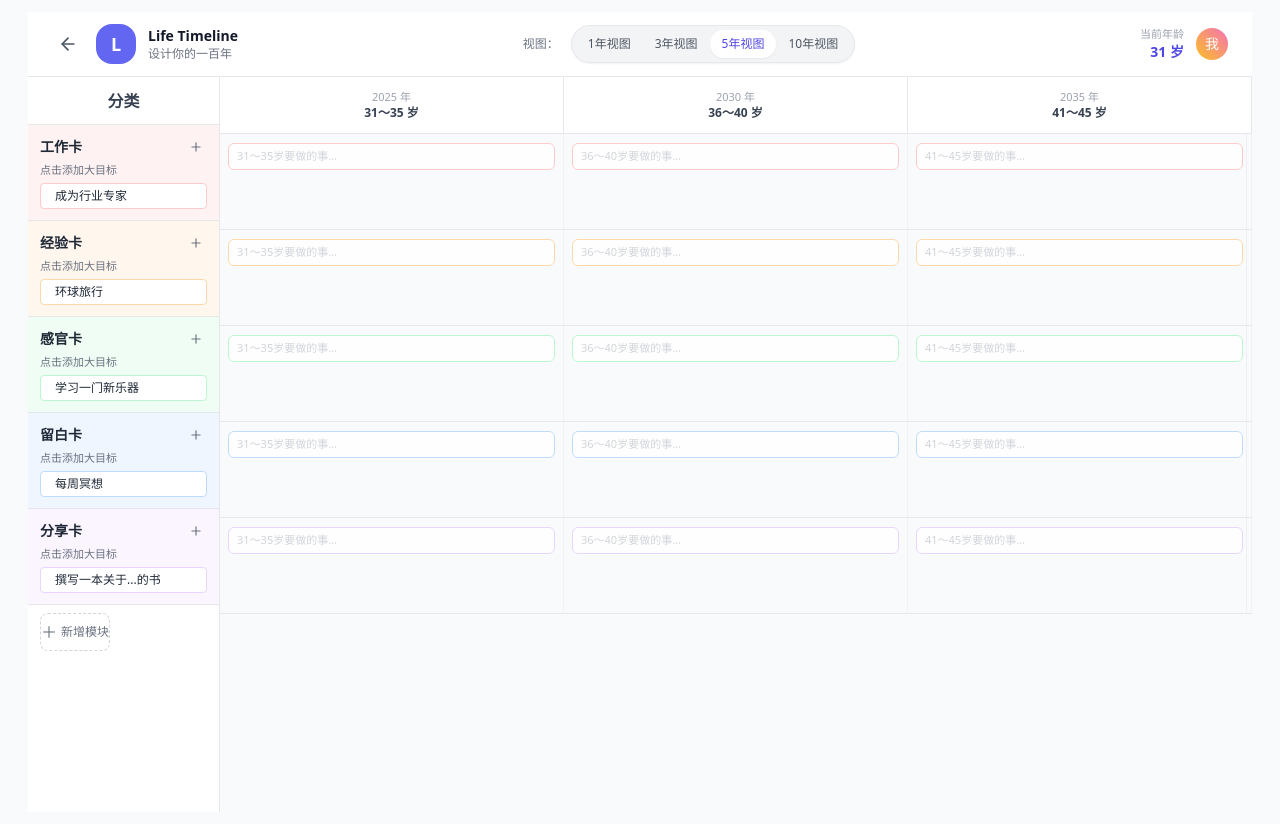
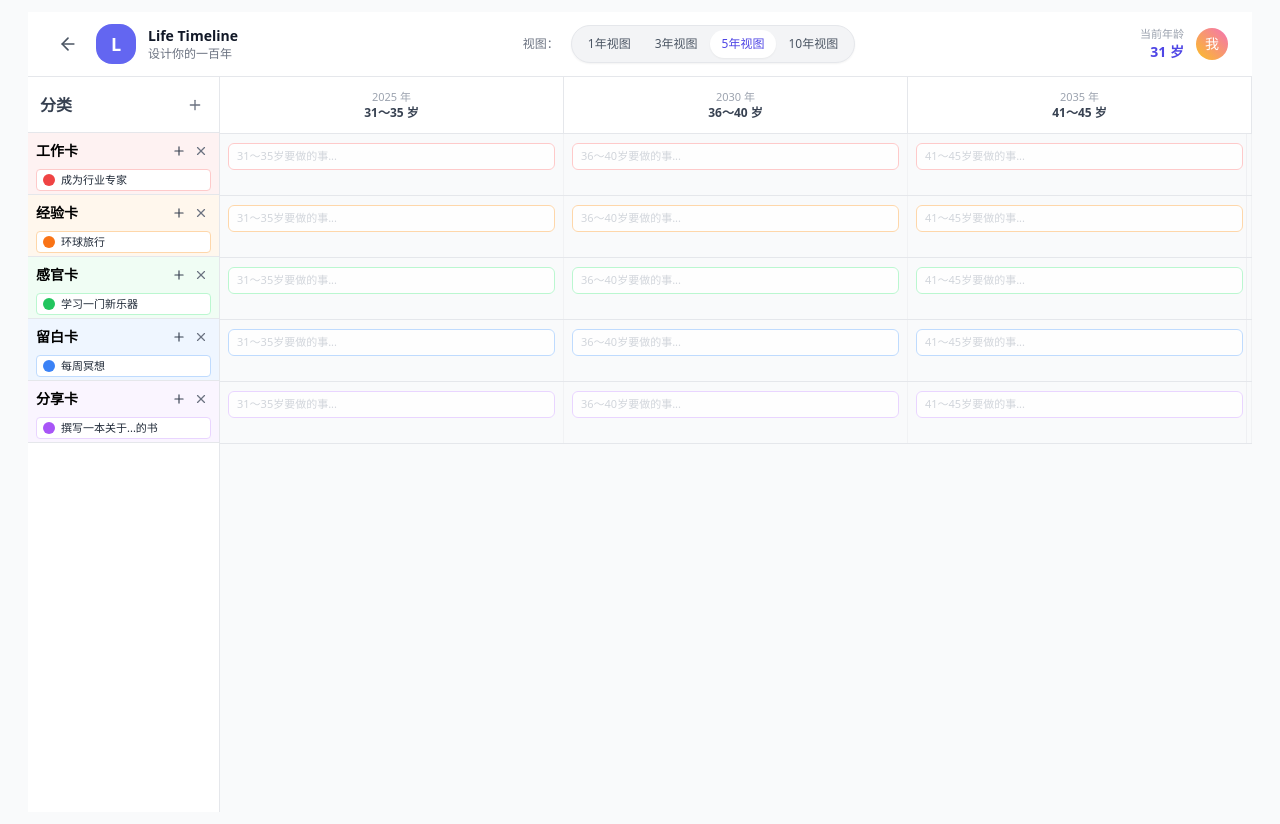
Before and after one commit to lilac31/life-system, a React (Vite) app: page / in a window 1280 px wide. Both pictures are taken after a click on the button "人生". Built offline with nearby package versions, Linux system fonts and the light colour scheme.

Commit message:
更新人生按钮hover链接为飞书文档

```diff
--- a/src/components/LifeTimeline.jsx
+++ b/src/components/LifeTimeline.jsx
@@ -1,5 +1,5 @@
 import React, { useState, useRef, useEffect } from 'react';
-import { Plus, ArrowLeft } from 'lucide-react';
+import { Plus, ArrowLeft, X, GripVertical } from 'lucide-react';
 
 const LifeTimeline = ({ onBack }) => {
   const [zoomLevel, setZoomLevel] = useState(5); // 1, 3, 5, 10 years
@@ -11,6 +11,7 @@ const LifeTimeline = ({ onBack }) => {
     { id: 'share', name: '分享卡', goals: [{ id: 'g5', text: '撰写一本关于...的书', color: 'purple' }] },
   ]);
   const [timelineTasks, setTimelineTasks] = useState({});
+  const [draggedTask, setDraggedTask] = useState(null);
   const timelineScrollRef = useRef(null);
   const mainContentScrollRef = useRef(null);
 
@@ -72,6 +73,26 @@ const LifeTimeline = ({ onBack }) => {
     });
   };
 
+  const handleDeleteCategory = (categoryId) => {
+    setCategories(prev => prev.filter(cat => cat.id !== categoryId));
+    // 同时删除该模块的所有任务
+    setTimelineTasks(prev => {
+      const newTasks = { ...prev };
+      Object.keys(newTasks).forEach(key => {
+        if (key.startsWith(`${categoryId}_`)) {
+          delete newTasks[key];
+        }
+      });
+      return newTasks;
+    });
+  };
+
+  const handleCategoryNameChange = (categoryId, name) => {
+    setCategories(prev => prev.map(cat =>
+      cat.id === categoryId ? { ...cat, name } : cat
+    ));
+  };
+
   const handleAddGoal = (categoryId) => {
     setCategories(prev => prev.map(cat => {
       if (cat.id !== categoryId) return cat;
@@ -80,6 +101,18 @@ const LifeTimeline = ({ onBack }) => {
       return {
         ...cat,
         goals: [...cat.goals, { id: newGoalId, text: '新的目标', color: defaultColor }],
+      };
+    }));
+  };
+
+  const handleDeleteGoal = (categoryId, goalId) => {
+    setCategories(prev => prev.map(cat => {
+      if (cat.id !== categoryId) return cat;
+      // 至少保留一个目标
+      if (cat.goals.length <= 1) return cat;
+      return {
+        ...cat,
+        goals: cat.goals.filter(goal => goal.id !== goalId),
       };
     }));
   };
@@ -111,12 +144,14 @@ const LifeTimeline = ({ onBack }) => {
 
   const handleTaskChange = (categoryId, groupKey, taskIndex, text) => {
     setTimelineTasks(prev => {
-      const existing = prev[groupKey] || [''];
-      const next = existing.map((item, idx) => (idx === taskIndex ? text : item));
+      const existing = prev[groupKey] || [{ id: Date.now(), text: '', spans: 1 }];
+      const next = existing.map((item, idx) =>
+        idx === taskIndex ? { ...item, text } : item
+      );
 
       // 如果编辑的是最后一个且有内容，自动增加一个空行
       if (taskIndex === next.length - 1 && text.trim() !== '') {
-        next.push('');
+        next.push({ id: Date.now() + 1, text: '', spans: 1 });
       }
 
       return {
@@ -126,10 +161,93 @@ const LifeTimeline = ({ onBack }) => {
     });
   };
 
+  const handleDeleteTask = (groupKey, taskIndex) => {
+    setTimelineTasks(prev => {
+      const existing = prev[groupKey] || [];
+      const filtered = existing.filter((_, idx) => idx !== taskIndex);
+
+      // 保证至少有一个空任务
+      if (filtered.length === 0 || filtered.every(t => t.text.trim() === '')) {
+        return {
+          ...prev,
+          [groupKey]: [{ id: Date.now(), text: '', spans: 1 }],
+        };
+      }
+
+      return {
+        ...prev,
+        [groupKey]: filtered,
+      };
+    });
+  };
+
   const getCellTasks = (groupKey) => {
     const tasks = timelineTasks[groupKey];
-    if (!tasks || tasks.length === 0) return [''];
+    if (!tasks || tasks.length === 0) return [{ id: Date.now(), text: '', spans: 1 }];
     return tasks;
+  };
+
+  const handleDragStart = (e, categoryId, groupKey, taskIndex, task) => {
+    setDraggedTask({ categoryId, groupKey, taskIndex, task });
+    e.dataTransfer.effectAllowed = 'move';
+  };
+
+  const handleDragOver = (e) => {
+    e.preventDefault();
+    e.dataTransfer.dropEffect = 'move';
+  };
+
+  const handleDrop = (e, targetCategoryId, targetGroupKey, targetGroupIndex) => {
+    e.preventDefault();
+    if (!draggedTask) return;
+
+    const { categoryId, groupKey, taskIndex, task } = draggedTask;
+
+    // 只允许在同一个模块内拖动
+    if (categoryId !== targetCategoryId) {
+      setDraggedTask(null);
+      return;
+    }
+
+    // 计算跨越的时间段数量
+    const sourceGroupIndex = timeGroups.findIndex(g =>
+      `${categoryId}_${g.start}_${g.end}` === groupKey
+    );
+
+    if (sourceGroupIndex === -1 || targetGroupIndex === -1) {
+      setDraggedTask(null);
+      return;
+    }
+
+    const spans = Math.abs(targetGroupIndex - sourceGroupIndex) + 1;
+    const startGroupIndex = Math.min(sourceGroupIndex, targetGroupIndex);
+    const startGroup = timeGroups[startGroupIndex];
+    const newGroupKey = `${categoryId}_${startGroup.start}_${startGroup.end}`;
+
+    setTimelineTasks(prev => {
+      // 从原位置删除
+      const sourceTasks = prev[groupKey] || [];
+      const filteredSource = sourceTasks.filter((_, idx) => idx !== taskIndex);
+
+      // 添加到新位置
+      const targetTasks = prev[newGroupKey] || [{ id: Date.now(), text: '', spans: 1 }];
+      const newTask = { ...task, spans };
+
+      // 如果目标位置只有一个空任务，替换它
+      const updatedTarget = targetTasks.length === 1 && targetTasks[0].text === ''
+        ? [newTask, { id: Date.now() + 1, text: '', spans: 1 }]
+        : [...targetTasks.filter(t => t.text.trim() !== ''), newTask, { id: Date.now() + 1, text: '', spans: 1 }];
+
+      return {
+        ...prev,
+        [groupKey]: filteredSource.length === 0
+          ? [{ id: Date.now() + 2, text: '', spans: 1 }]
+          : filteredSource,
+        [newGroupKey]: updatedTarget,
+      };
+    });
+
+    setDraggedTask(null);
   };
 
   const handleScroll = (source) => {
@@ -212,59 +330,88 @@ const LifeTimeline = ({ onBack }) => {
       <div className="flex-grow flex overflow-hidden">
         {/* Sidebar - Categories */}
         <aside className="flex-shrink-0 w-48 bg-white border-r overflow-y-auto">
-          <div className="h-12 border-b flex items-center justify-center font-semibold text-gray-700">分类</div>
+          <div className="h-14 border-b flex items-center justify-between px-3">
+            <span className="font-semibold text-gray-700">分类</span>
+            <button
+              type="button"
+              onClick={handleAddCategory}
+              className="p-1 hover:bg-gray-100 rounded-full text-gray-500"
+              title="新增模块"
+            >
+              <Plus size={16} />
+            </button>
+          </div>
           {categories.map(category => {
             const baseColor = category.goals[0]?.color || 'blue';
             const colorClasses = getGoalColorClasses(baseColor);
+            // 动态计算高度：基础高度 + 每个目标的高度
+            const baseHeight = 34; // 标题的高度
+            const goalHeight = 28; // 每个目标卡片的高度（包括间距）
+            const moduleHeight = baseHeight + (category.goals.length * goalHeight);
             return (
               <div
                 key={category.id}
-                className={`border-b px-3 flex flex-col justify-center ${colorClasses.cellBg}`}
-                style={{ height: 96 }}
+                className={`border-b px-2 py-2 ${colorClasses.cellBg}`}
+                style={{ height: moduleHeight }}
               >
-                <div className="font-bold text-sm text-gray-800 flex items-center justify-between">
-                  <span>{category.name}</span>
+                <div className="flex items-center justify-between mb-2 gap-1">
+                  <input
+                    value={category.name}
+                    onChange={(e) => handleCategoryNameChange(category.id, e.target.value)}
+                    className="flex-1 bg-transparent border-none focus:outline-none font-bold text-sm min-w-0"
+                    placeholder="模块名称"
+                  />
+                  <div className="flex items-center gap-0.5 flex-shrink-0">
                     <button
                       type="button"
                       onClick={() => handleAddGoal(category.id)}
-                    className="p-1 hover:bg-gray-100 rounded-full text-gray-500"
+                      className="p-0.5 hover:bg-white rounded text-gray-700 border border-transparent hover:border-gray-300 flex-shrink-0"
+                      title="添加目标"
                     >
                       <Plus size={14} />
                     </button>
+                    <button
+                      type="button"
+                      onClick={() => handleDeleteCategory(category.id)}
+                      className="p-0.5 hover:bg-white rounded text-gray-500 border border-transparent hover:border-red-300 hover:text-red-500 flex-shrink-0"
+                      title="删除模块"
+                    >
+                      <X size={14} />
+                    </button>
                   </div>
-                <div className="mt-1 text-[11px] text-gray-500">点击添加大目标</div>
-                <div className="mt-1 space-y-1">
+                </div>
+                <div className="space-y-1">
                   {category.goals.map(goal => (
                     <div
                       key={goal.id}
-                      className={`flex items-center text-xs bg-white px-1.5 py-1 rounded border ${colorClasses.border}`}
+                      className={`flex items-center text-xs bg-white px-1.5 py-0.5 rounded border ${colorClasses.border}`}
                     >
                       <button
                         type="button"
                         onClick={() => handleGoalColorChange(category.id, goal.id)}
-                        className={`w-3 h-3 rounded-full mr-2 ${colorClasses.tagBg}`}
+                        className={`w-3 h-3 rounded-full mr-1.5 flex-shrink-0 ${colorClasses.tagBg}`}
                         title="点击切换颜色"
                       />
                       <input
                         value={goal.text}
                         onChange={(e) => handleGoalTextChange(category.id, goal.id, e.target.value)}
-                        className="flex-grow bg-transparent border-none focus:outline-none text-gray-800 text-[12px]"
-                        placeholder="给这个模块起个名字"
+                        className="flex-1 bg-transparent border-none focus:outline-none text-gray-800 text-[11px] min-w-0"
+                        placeholder="目标名称"
                       />
+                      <button
+                        type="button"
+                        onClick={() => handleDeleteGoal(category.id, goal.id)}
+                        className="p-0.5 hover:bg-red-100 rounded-full text-red-400 flex-shrink-0 opacity-0 hover:opacity-100"
+                        title="删除目标"
+                      >
+                        <X size={10} />
+                      </button>
                     </div>
                   ))}
                 </div>
               </div>
             );
           })}
-          <button
-            type="button"
-            onClick={handleAddCategory}
-            className="m-3 mt-2 flex items-center justify-center rounded-lg border border-dashed border-gray-300 py-1.5 text-xs text-gray-500 hover:border-indigo-400 hover:text-indigo-600 hover:bg-indigo-50/50"
-          >
-            <span className="mr-1 text-base">＋</span>
-            新增模块
-          </button>
         </aside>
 
         {/* Timeline & Grid */}
@@ -309,10 +456,15 @@ const LifeTimeline = ({ onBack }) => {
                 {categories.map(category => {
                   const baseColor = category.goals[0]?.color || 'blue';
                   const colorClasses = getGoalColorClasses(baseColor);
+                  // 右侧时间块高度要和左侧模块高度一致
+                  const baseHeight = 34;
+                  const goalHeight = 28;
+                  const moduleHeight = baseHeight + (category.goals.length * goalHeight);
                   return (
                     <div
                       key={category.id}
-                      className="h-24 flex items-center border-b bg-gray-50/50"
+                      className="flex items-center border-b bg-gray-50/50"
+                      style={{ height: moduleHeight }}
                     >
                       <div className="flex w-full h-full">
                         {timeGroups.map((group, idx) => {
@@ -322,12 +474,30 @@ const LifeTimeline = ({ onBack }) => {
                             <div
                               key={`${category.id}-${idx}`}
                               className={`flex-shrink-0 ${getGroupWidth()} p-2 border-r border-gray-200/40`}
+                              onDragOver={handleDragOver}
+                              onDrop={(e) => handleDrop(e, category.id, groupKey, idx)}
                             >
                               <div className="space-y-1">
-                                {tasks.map((taskText, taskIndex) => (
+                                {tasks.map((task, taskIndex) => {
+                                  const hasContent = task.text && task.text.trim() !== '';
+                                  return (
+                                    <div
+                                      key={task.id || `${groupKey}-${taskIndex}`}
+                                      className="group relative flex items-center gap-1"
+                                    >
+                                      {hasContent && (
+                                        <div
+                                          className="cursor-grab active:cursor-grabbing opacity-0 group-hover:opacity-100 transition-opacity flex-shrink-0"
+                                          title="拖动调整时间跨度"
+                                          draggable
+                                          onDragStart={(e) => handleDragStart(e, category.id, groupKey, taskIndex, task)}
+                                        >
+                                          <GripVertical className="w-3 h-3 text-gray-400" />
+                                        </div>
+                                      )}
+                                      <div className="flex-1 relative">
                                         <input
-                                    key={`${groupKey}-${taskIndex}`}
-                                    value={taskText}
+                                          value={task.text || ''}
                                           onChange={(e) =>
                                             handleTaskChange(
                                               category.id,
@@ -336,14 +506,39 @@ const LifeTimeline = ({ onBack }) => {
                                               e.target.value
                                             )
                                           }
-                                    className={`w-full text-[11px] rounded-md px-2 py-1 border ${colorClasses.border} bg-white/80 focus:outline-none focus:border-blue-400 placeholder:text-gray-300`}
+                                          className={`w-full text-[11px] rounded-md px-2 py-1 border ${colorClasses.border} bg-white/80 focus:outline-none focus:border-blue-400 placeholder:text-gray-300 ${
+                                            hasContent ? 'pr-6' : ''
+                                          }`}
                                           placeholder={
                                             taskIndex === 0
                                               ? `${group.label}岁要做的事...`
                                               : '继续添加...'
                                           }
                                         />
-                                ))}
+                                        {hasContent && (
+                                          <button
+                                            type="button"
+                                            onClick={() => handleDeleteTask(groupKey, taskIndex)}
+                                            className="absolute right-1 top-1/2 -translate-y-1/2 p-0.5 rounded opacity-0 group-hover:opacity-100 hover:bg-red-100 text-red-500 transition-opacity"
+                                            title="删除任务"
+                                          >
+                                            <X className="w-3 h-3" />
+                                          </button>
+                                        )}
+                                      </div>
+                                      {task.spans > 1 && hasContent && (
+                                        <div className="absolute top-0 left-0 right-0 bottom-0 pointer-events-none">
+                                          <div
+                                            className={`absolute top-0 bottom-0 left-0 ${colorClasses.cellBg} opacity-30 border-l-2 ${colorClasses.border}`}
+                                            style={{
+                                              width: `calc(${task.spans * 100}% + ${(task.spans - 1) * 8}px)`,
+                                            }}
+                                          />
+                                        </div>
+                                      )}
+                                    </div>
+                                  );
+                                })}
                               </div>
                             </div>
                           );
```
Also changed, not shown: src/components/Navigation.jsx (+16 -2 lines). Lines whose indentation alone changed are shown as unchanged.
